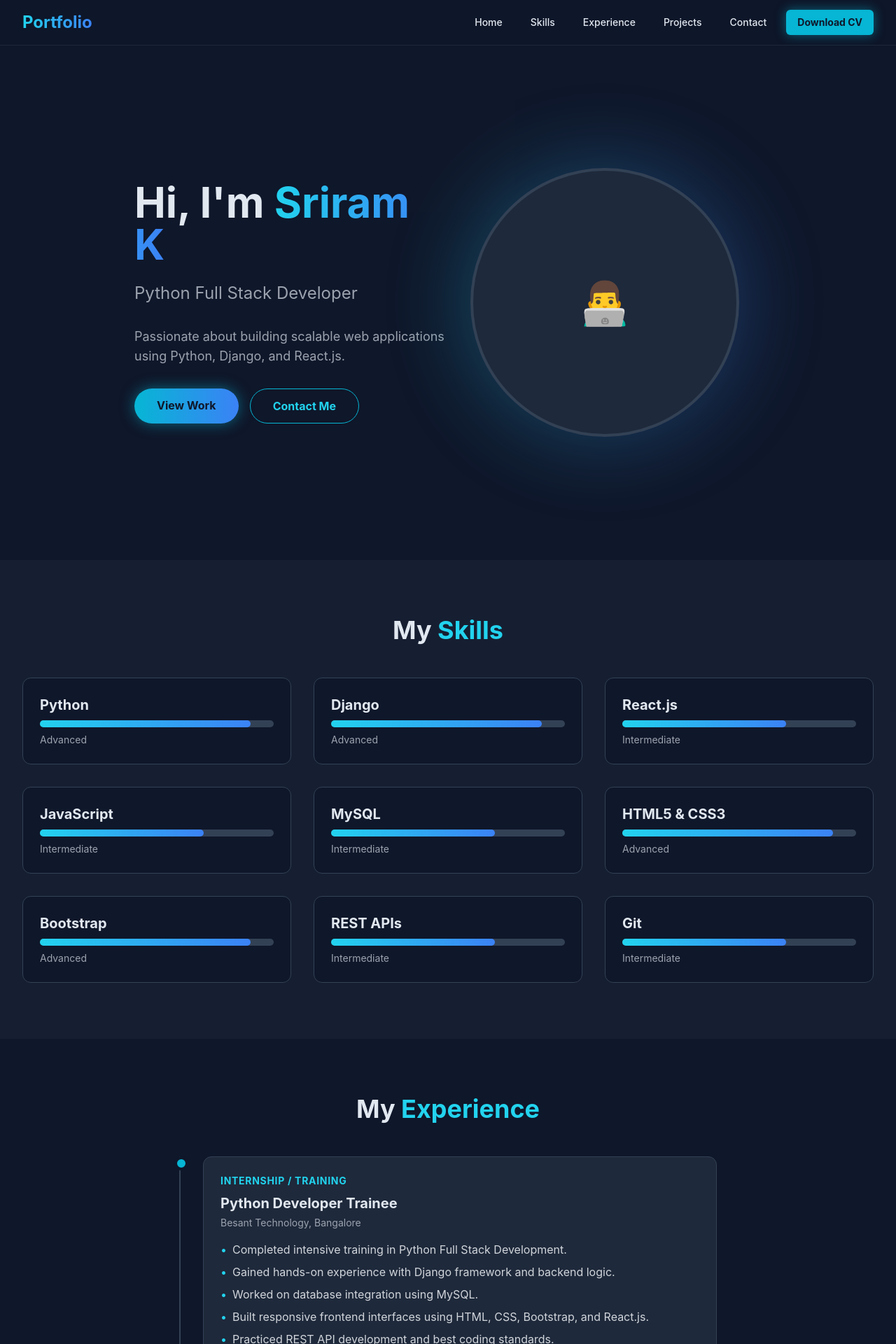
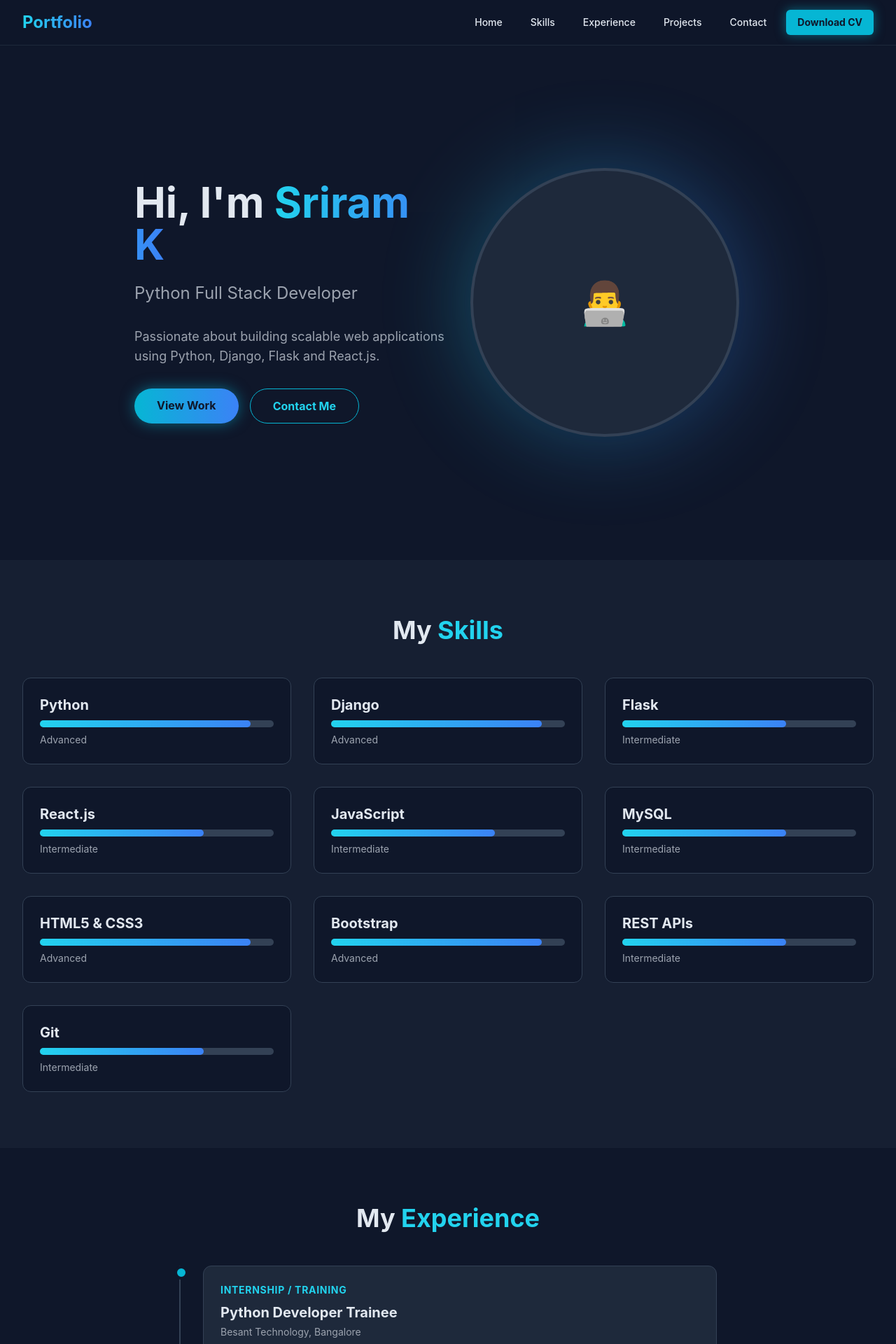
Before and after one commit to sriramkumar082004/Sri_portfolio, a React (Vite) app: page / in a window 1280 px wide. Shown: the top 1920 px of the page at 70% size. Built offline with nearby package versions, Linux system fonts and the light colour scheme.

Commit message:
Content Changes Commit

```diff
--- a/src/components/Experience.jsx
+++ b/src/components/Experience.jsx
@@ -30,7 +30,7 @@ const Experience = () => {
                             </li>
                             <li className="flex items-start">
                                 <span className="mr-2 text-cyan-400">•</span>
-                                Built responsive frontend interfaces using HTML, CSS, Bootstrap, and React.js.
+                                Built responsive frontend interfaces using HTML, CSS, Bootstrap, Flask and React.js.
                             </li>
                             <li className="flex items-start">
                                 <span className="mr-2 text-cyan-400">•</span>
--- a/src/components/Hero.jsx
+++ b/src/components/Hero.jsx
@@ -12,7 +12,7 @@ const Hero = () => {
             Python Full Stack Developer
           </p>
           <p className="text-lg text-gray-400 mb-8 max-w-lg mx-auto md:mx-0">
-            Passionate about building scalable web applications using Python, Django, and React.js.
+            Passionate about building scalable web applications using Python, Django, Flask and React.js.
           </p>
           <div className="flex flex-col sm:flex-row gap-4 justify-center md:justify-start">
             <a
--- a/src/components/Projects.jsx
+++ b/src/components/Projects.jsx
@@ -4,7 +4,7 @@ const projects = [
   {
     title: 'Django Web Application',
     description: 'Developed a Django-based web application with MVC architecture, user authentication, form validation, and role-based access. Integrated MySQL database using Django ORM and built CRUD functionality with admin panel support.',
-    tags: ['Django', 'Python', 'MySQL','MVC'],
+    tags: ['Django', 'Flask','Python', 'MySQL','MVC'],
     link: '#'
   },
   {
--- a/src/components/Skills.jsx
+++ b/src/components/Skills.jsx
@@ -3,6 +3,7 @@ import React from 'react';
 const skills = [
   { name: 'Python', level: 'Advanced' },
   { name: 'Django', level: 'Advanced' },
+  { name: 'Flask', level: 'Intermediate'},
   { name: 'React.js', level: 'Intermediate' },
   { name: 'JavaScript', level: 'Intermediate' },
   { name: 'MySQL', level: 'Intermediate' },
@@ -10,6 +11,7 @@ const skills = [
   { name: 'Bootstrap', level: 'Advanced' },
   { name: 'REST APIs', level: 'Intermediate' },
   { name: 'Git', level: 'Intermediate' },
+
 ];
 
 const Skills = () => {
```
